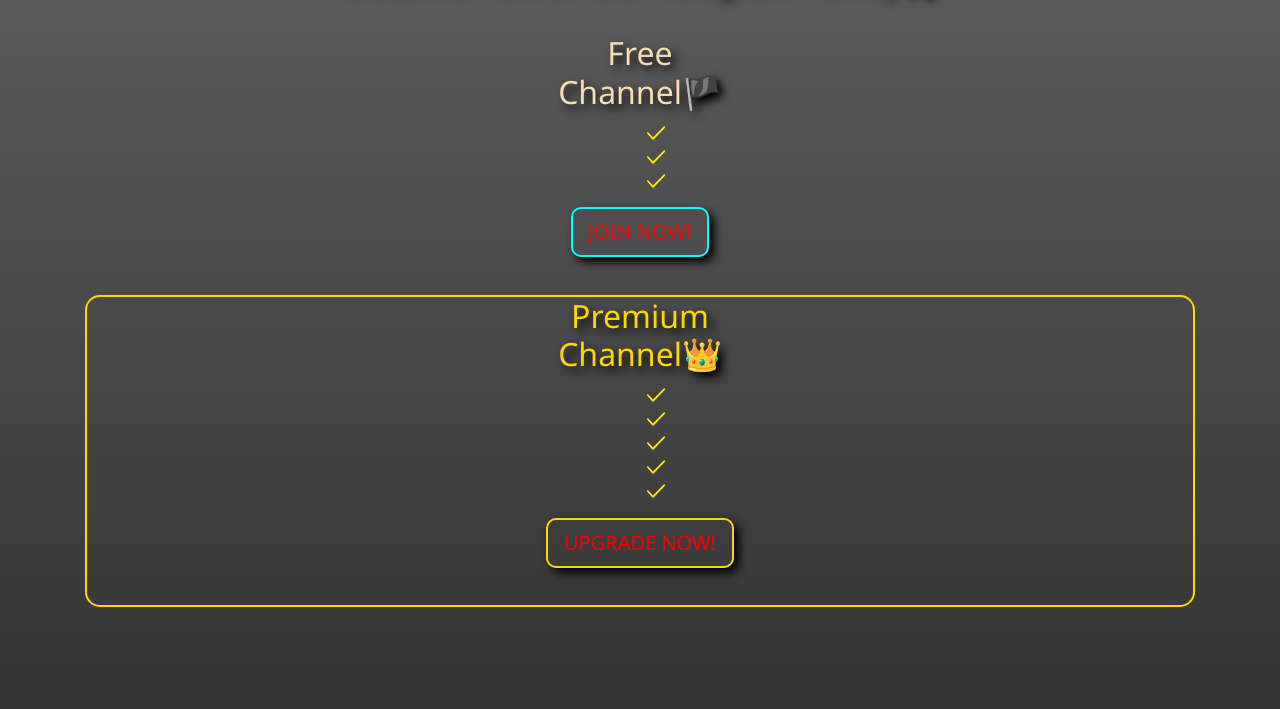
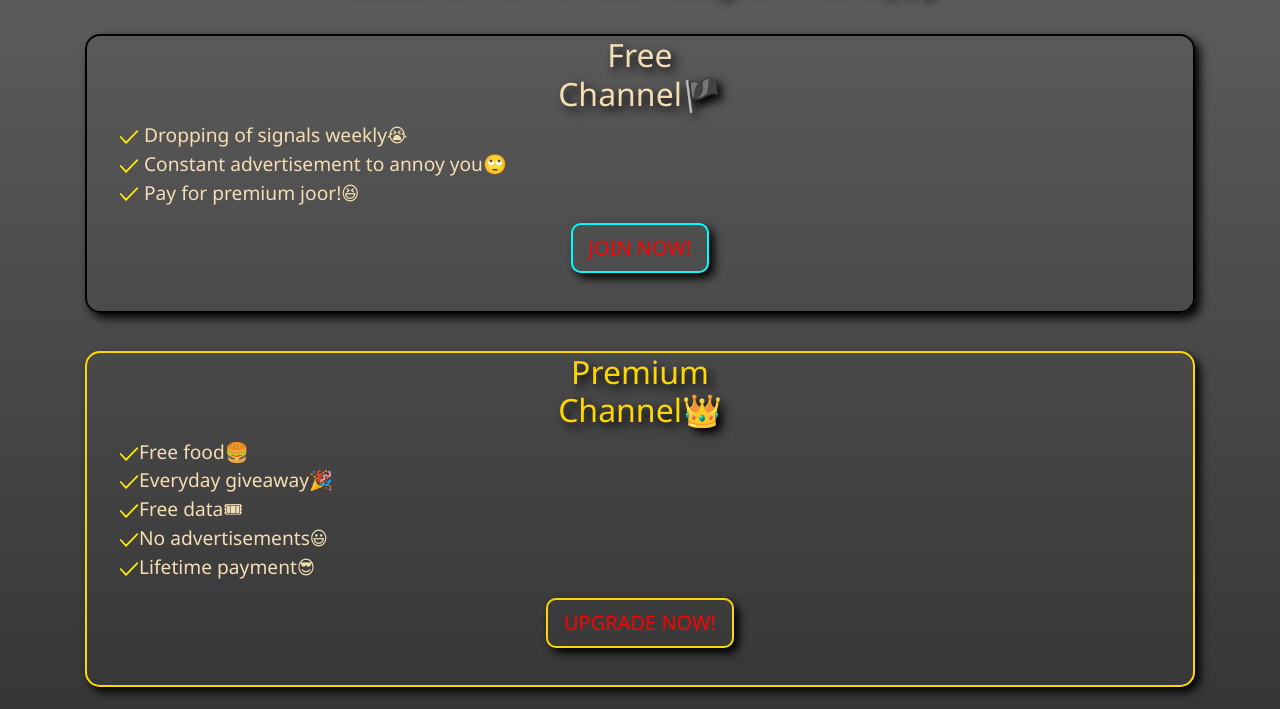
Before and after one commit to Quanta-69/Supreme-Fx, a plain HTML site: page index.html in a window 1280 px wide. Shown: the part 711-1420 px from the top of the page. Drawn offline with nearby package versions, Linux system fonts and the light colour scheme.

Commit message:
Add files via upload

```diff
--- a/index.html
+++ b/index.html
@@ -31,22 +31,22 @@
                 <div id="free_channel">
                     <h2>Free <br>Channel🏴</h2>
                     <ul>
-                        <li><svg style="height:20;" viewBox="0 0 24 24" xmlns="http://www.w3.org/2000/svg"><path d="M8.43 20a1 1 0 0 1-.72-.32l-6.44-7a1 1 0 1 1 1.48-1.36l5.71 6.22L21.28 4.3a1 1 0 1 1 1.44 1.4l-13.57 14a1 1 0 0 1-.72.3Z" fill="#ffee00" class="fill-000000"></path></svg></li>
-                        <li><svg style="height:20;" viewBox="0 0 24 24" xmlns="http://www.w3.org/2000/svg"><path d="M8.43 20a1 1 0 0 1-.72-.32l-6.44-7a1 1 0 1 1 1.48-1.36l5.71 6.22L21.28 4.3a1 1 0 1 1 1.44 1.4l-13.57 14a1 1 0 0 1-.72.3Z" fill="#ffee00" class="fill-000000"></path></svg></li>
-                        <li><svg style="height:20;" viewBox="0 0 24 24" xmlns="http://www.w3.org/2000/svg"><path d="M8.43 20a1 1 0 0 1-.72-.32l-6.44-7a1 1 0 1 1 1.48-1.36l5.71 6.22L21.28 4.3a1 1 0 1 1 1.44 1.4l-13.57 14a1 1 0 0 1-.72.3Z" fill="#ffee00" class="fill-000000"></path></svg></li>
+                        <li><svg style="height:20;" viewBox="0 0 24 24" xmlns="http://www.w3.org/2000/svg"><path d="M8.43 20a1 1 0 0 1-.72-.32l-6.44-7a1 1 0 1 1 1.48-1.36l5.71 6.22L21.28 4.3a1 1 0 1 1 1.44 1.4l-13.57 14a1 1 0 0 1-.72.3Z" fill="#ffee00" class="fill-000000"></path></svg> Dropping of signals weekly😭</li>
+                        <li><svg style="height:20;" viewBox="0 0 24 24" xmlns="http://www.w3.org/2000/svg"><path d="M8.43 20a1 1 0 0 1-.72-.32l-6.44-7a1 1 0 1 1 1.48-1.36l5.71 6.22L21.28 4.3a1 1 0 1 1 1.44 1.4l-13.57 14a1 1 0 0 1-.72.3Z" fill="#ffee00" class="fill-000000"></path></svg> Constant advertisement to annoy you🙄</li>
+                        <li><svg style="height:20;" viewBox="0 0 24 24" xmlns="http://www.w3.org/2000/svg"><path d="M8.43 20a1 1 0 0 1-.72-.32l-6.44-7a1 1 0 1 1 1.48-1.36l5.71 6.22L21.28 4.3a1 1 0 1 1 1.44 1.4l-13.57 14a1 1 0 0 1-.72.3Z" fill="#ffee00" class="fill-000000"></path></svg> Pay for premium joor!😆</li>
                         <li></li>
                         <li></li>
                     </ul>
-                    <a href="#"><button class="btn btn-lg" type="button">JOIN NOW!</button></a>
+                    <a href="https://t.me/your_channel_usename"><button class="btn btn-lg" type="button">JOIN NOW!</button></a>
                 </div>
                 <div id="premium_channel">
                     <h2>Premium <br>Channel👑</h2>
                     <ul>
-                        <li><svg style="height:20;" viewBox="0 0 24 24" xmlns="http://www.w3.org/2000/svg"><path d="M8.43 20a1 1 0 0 1-.72-.32l-6.44-7a1 1 0 1 1 1.48-1.36l5.71 6.22L21.28 4.3a1 1 0 1 1 1.44 1.4l-13.57 14a1 1 0 0 1-.72.3Z" fill="#ffee00" class="fill-000000"></path></svg></li>
-                        <li><svg style="height:20;" viewBox="0 0 24 24" xmlns="http://www.w3.org/2000/svg"><path d="M8.43 20a1 1 0 0 1-.72-.32l-6.44-7a1 1 0 1 1 1.48-1.36l5.71 6.22L21.28 4.3a1 1 0 1 1 1.44 1.4l-13.57 14a1 1 0 0 1-.72.3Z" fill="#ffee00" class="fill-000000"></path></svg></li>
-                        <li><svg style="height:20;" viewBox="0 0 24 24" xmlns="http://www.w3.org/2000/svg"><path d="M8.43 20a1 1 0 0 1-.72-.32l-6.44-7a1 1 0 1 1 1.48-1.36l5.71 6.22L21.28 4.3a1 1 0 1 1 1.44 1.4l-13.57 14a1 1 0 0 1-.72.3Z" fill="#ffee00" class="fill-000000"></path></svg></li>
-                        <li><svg style="height:20;" viewBox="0 0 24 24" xmlns="http://www.w3.org/2000/svg"><path d="M8.43 20a1 1 0 0 1-.72-.32l-6.44-7a1 1 0 1 1 1.48-1.36l5.71 6.22L21.28 4.3a1 1 0 1 1 1.44 1.4l-13.57 14a1 1 0 0 1-.72.3Z" fill="#ffee00" class="fill-000000"></path></svg></li>
-                        <li><svg style="height:20;" viewBox="0 0 24 24" xmlns="http://www.w3.org/2000/svg"><path d="M8.43 20a1 1 0 0 1-.72-.32l-6.44-7a1 1 0 1 1 1.48-1.36l5.71 6.22L21.28 4.3a1 1 0 1 1 1.44 1.4l-13.57 14a1 1 0 0 1-.72.3Z" fill="#ffee00" class="fill-000000"></path></svg></li>
+                        <li><svg style="height:20;" viewBox="0 0 24 24" xmlns="http://www.w3.org/2000/svg"><path d="M8.43 20a1 1 0 0 1-.72-.32l-6.44-7a1 1 0 1 1 1.48-1.36l5.71 6.22L21.28 4.3a1 1 0 1 1 1.44 1.4l-13.57 14a1 1 0 0 1-.72.3Z" fill="#ffee00" class="fill-000000"></path></svg>Free food🍔</li>
+                        <li><svg style="height:20;" viewBox="0 0 24 24" xmlns="http://www.w3.org/2000/svg"><path d="M8.43 20a1 1 0 0 1-.72-.32l-6.44-7a1 1 0 1 1 1.48-1.36l5.71 6.22L21.28 4.3a1 1 0 1 1 1.44 1.4l-13.57 14a1 1 0 0 1-.72.3Z" fill="#ffee00" class="fill-000000"></path></svg>Everyday giveaway🎉</li>
+                        <li><svg style="height:20;" viewBox="0 0 24 24" xmlns="http://www.w3.org/2000/svg"><path d="M8.43 20a1 1 0 0 1-.72-.32l-6.44-7a1 1 0 1 1 1.48-1.36l5.71 6.22L21.28 4.3a1 1 0 1 1 1.44 1.4l-13.57 14a1 1 0 0 1-.72.3Z" fill="#ffee00" class="fill-000000"></path></svg>Free data🎟</li>
+                        <li><svg style="height:20;" viewBox="0 0 24 24" xmlns="http://www.w3.org/2000/svg"><path d="M8.43 20a1 1 0 0 1-.72-.32l-6.44-7a1 1 0 1 1 1.48-1.36l5.71 6.22L21.28 4.3a1 1 0 1 1 1.44 1.4l-13.57 14a1 1 0 0 1-.72.3Z" fill="#ffee00" class="fill-000000"></path></svg>No advertisements😃</li>
+                        <li><svg style="height:20;" viewBox="0 0 24 24" xmlns="http://www.w3.org/2000/svg"><path d="M8.43 20a1 1 0 0 1-.72-.32l-6.44-7a1 1 0 1 1 1.48-1.36l5.71 6.22L21.28 4.3a1 1 0 1 1 1.44 1.4l-13.57 14a1 1 0 0 1-.72.3Z" fill="#ffee00" class="fill-000000"></path></svg>Lifetime payment😎</li>
                     </ul>
                     <a href="https://t.me/your_channel_usename" target="_blank"><button class="btn btn-lg" type="button">UPGRADE NOW!</button></a>
                 </div>
@@ -57,8 +57,8 @@
     <div id="brokers">
         <h1>Recommeneded <br> Brokers💡</h1>
         <div class="row">
-            <div class="col-sm"><img src="Exness.png" alt="Exness">                     <p>Exness is an ideal broker for both novice and seasoned traders offering a wide range of trading instruments and advanced features. Its user-friendly platform and competitive spreads make trading hassle-free while the absence of commission fees further enhances the value for traders. <br><a href="https://one.exness-track.com/a/2rt654qklw" target="_blank"><button class="btn" type="button" id="exness_button">LEARN MORE ></button></a></p></div>
-            <div class="col-sm"><img src="Octa.png" width="225" height="225" alt="Octa"><p>Octa (formerly OctaFX) offers a basic low-cost  MetaTrader platform experience alongside its proprietary web and social copy-trading platform. It has made great strides with its pricing options for traders  but suffers from a limited range of tradeable instruments and a lack of variety in its educational content.<br><a href="https://my.octafx.com/open-account/?refid=ib27554684https://my.octafx.com/open-account/?refid=ib27554684" target="_blank"><button class="btn" type="button" id="octa_button">LEARN MORE ></button></a></p></div>
+            <div class="col-sm"><img src="Exness.png" alt="Exness">                     <p>Exness is an ideal broker for both novice and seasoned traders offering a wide range of trading instruments and advanced features. Its user-friendly platform and competitive spreads make trading hassle-free while the <mark>absence of commission fees</mark>  further enhances the value for traders. <br><a href="https://one.exness-track.com/a/2rt654qklw" target="_blank"><button class="btn" type="button" id="exness_button">LEARN MORE ></button></a></p></div>
+            <div class="col-sm"><img src="Octa.png" width="225" height="225" alt="Octa"><p>Octa (formerly OctaFX) offers a basic low-cost  MetaTrader platform experience alongside its proprietary web and social copy-trading platform. It has made great strides with its pricing options for traders  but <mark>suffers from a limited range of tradeable instruments</mark>  and a lack of variety in its educational content.<br><a href="https://my.octafx.com/open-account/?refid=ib27554684https://my.octafx.com/open-account/?refid=ib27554684" target="_blank"><button class="btn" type="button" id="octa_button">LEARN MORE ></button></a></p></div>
         </div>
    </section>
     <footer id="section_3">
--- a/style.css
+++ b/style.css
@@ -18,10 +18,6 @@ header h1{
     color: gold;
     text-shadow: 5px 5px 10px rgba(0, 0, 0, 1);
 }
-
-header h4{
-
-}
 #section_2{
     margin-bottom: 20px;
     margin-top: 2.5cm;
@@ -34,21 +30,16 @@ header h4{
     text-shadow: 5px 5px 10px rgba(0, 0, 0, 1);
     margin-bottom: 1cm;
 }
-
 #section_2 h2{
     text-align: center;
     text-shadow: 5px 5px 10px rgba(0, 0, 0, 1);
 }
-
 #section_2 ul{
     list-style: none;
-    list-style-type: none;
 }
-
 #container_div{
     align-content: space-evenly;
 }
-
 #container_div button{
     margin-bottom: 1cm;
     border-radius: 10px;
@@ -63,34 +54,42 @@ header h4{
 }
 #free_channel{
     width: 100%;
+    border: 2px solid black;
+    border-radius: 15px;
+    margin-bottom: 1cm;
+    box-shadow: 5px 5px 10px black;
+}
+#free_channel li{
+    text-align: left;
+    font-size: larger;
 }
 #premium_channel{
     border: 2px solid gold;
     border-radius: 15px;
     width: 100%;
+    box-shadow: 5px 5px 10px black;
 }
-
+#premium_channel li{
+    text-align: left;
+    font-size: larger;
+}
 #premium_channel button{
     border: 2px solid gold;
 }
-
 #premium_channel h2{
     color: gold;
 }
-/*Section 3 start*/
-
 #section_3{
     text-align: center;
 }
-
 #section_3 h1{
     text-shadow: 5px 5px 10px black;
 }
-
 #brokers{
     text-align: center;
     margin-top: 4cm;
     margin-bottom: 4cm;
+    width: 100%;
 }
 #brokers p{
     font-size: larger;
@@ -99,25 +98,22 @@ header h4{
     text-shadow: 5px 5px 10px black;
     margin-bottom: 2cm;
 }
-
 #brokers button{
     margin-top: 0.5cm;
     transition: 0.3s;
+    box-shadow: 5px 5px 10px black;
 }
 #brokers button:hover{
     scale: 1.2;
 }
-
 #octa_button{
     border: 2px solid blue;
     color: red;
 }
-
 #exness_button{
     border: 2px solid #FFCF01;
     color: red;
 }
-
 footer{
 	display: flex;
 	flex-direction: column;
@@ -138,7 +134,6 @@ footer{
 	margin: 22px 10px;
 	border: 2px solid wheat;
 	text-decoration: none;
-	font-size: 400px;
 }
 .social a:hover{
 	transform: scale(1.3);
```
